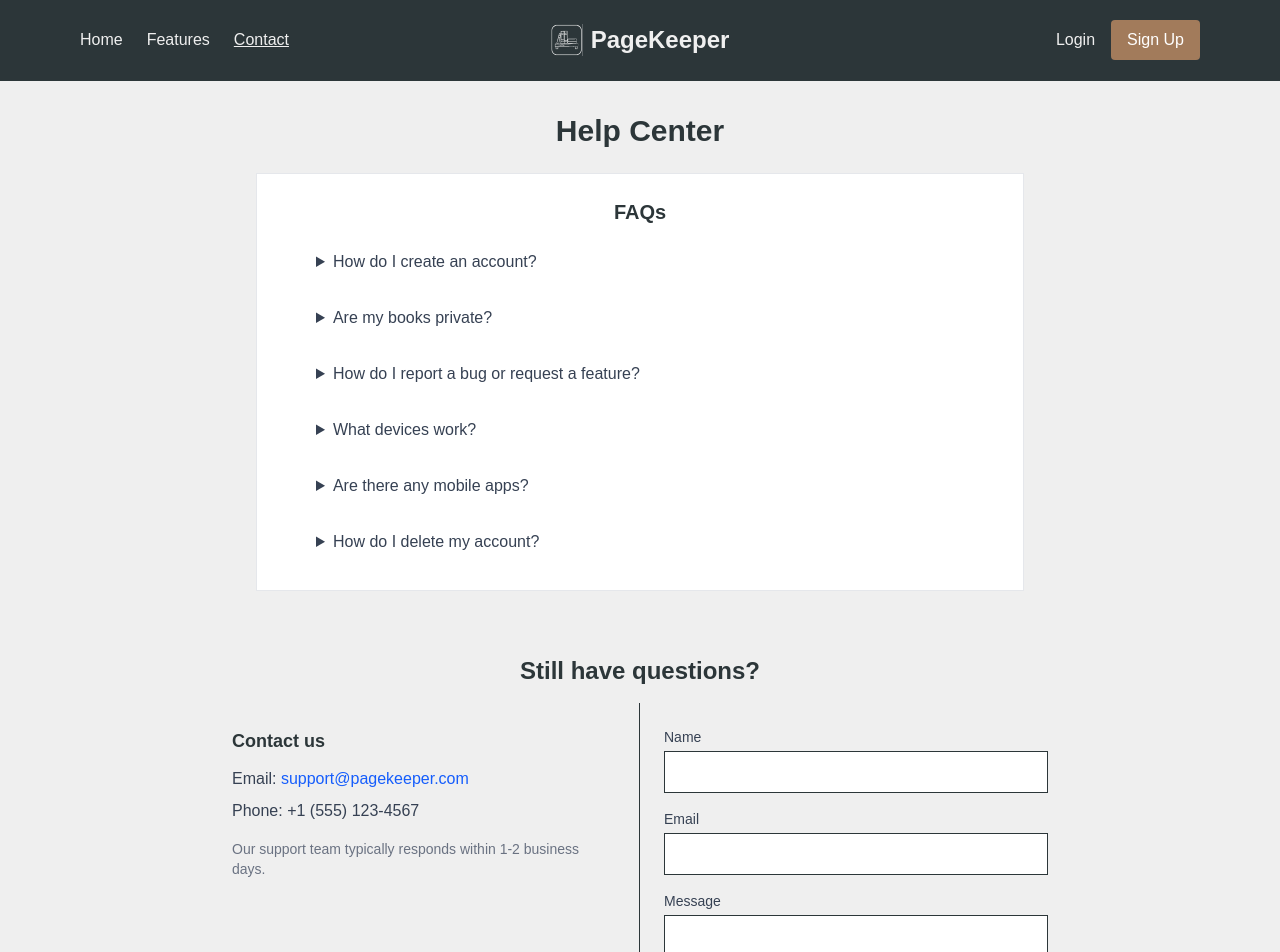
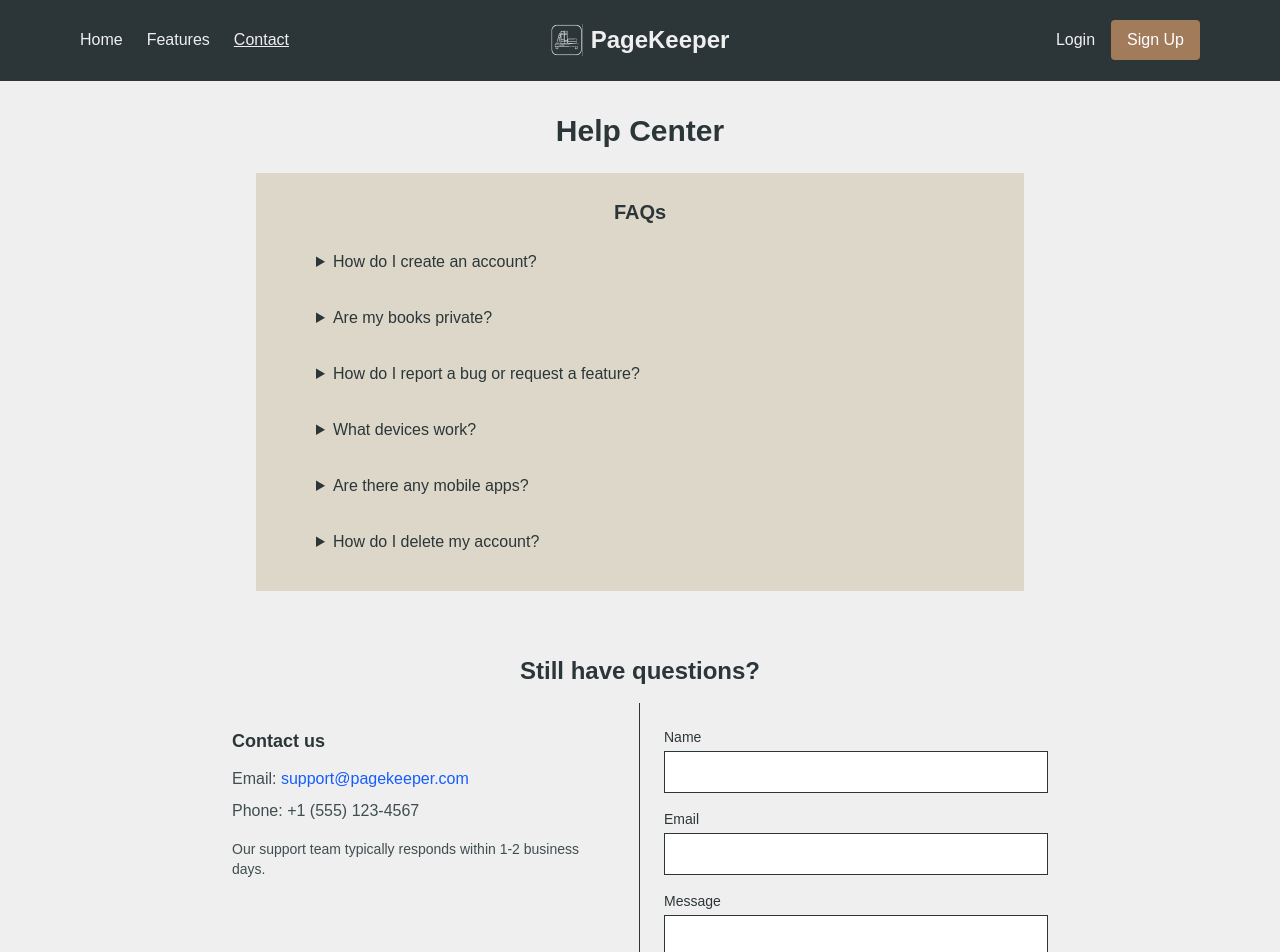
Before and after one commit to patriciaanneu/PageKeeper, a React (Vite) app in the folder frontend/: page /contact in a window 1280 px wide. Shown: the top 952 px of the page. Built offline with nearby package versions, Linux system fonts and the light colour scheme; no server answers.

Commit message:
changed colour palette

```diff
--- a/frontend/src/pages/Contact.jsx
+++ b/frontend/src/pages/Contact.jsx
@@ -8,35 +8,35 @@ export default function Contact(){
         <h1 className='text-3xl font-semibold'>Help Center</h1>
       </header>
 
-      <section className='bg-white border border-gray-200 p-6 mb-6 mx-auto max-w-3xl'>
+      <section className='bg-[#DCD7C9] border border-[#DCD7C9] p-6 mb-6 mx-auto max-w-3xl'>
         <h2 className='text-xl font-semibold mb-3 text-center'>FAQs</h2>
-        <div className='space-y-2 text-gray-700 mx-auto max-w-2xl'>
-          <details className='p-3 rounded hover:bg-gray-50 text-left'>
+        <div className='space-y-2 mx-auto max-w-2xl'>
+          <details className='p-3 rounded hover:bg-[#EFEFEF7A] text-left'>
             <summary className='cursor-pointer font-medium'>How do I create an account?</summary>
             <div className='mt-2 text-sm'>Sign up using your email account, provide basic information and verify your email. You'll be ready to start cataloguing books in minutes.</div>
           </details>
 
-          <details className='p-3 rounded hover:bg-gray-50 text-left'>
+          <details className='p-3 rounded hover:bg-[#EFEFEF7A] text-left'>
             <summary className='cursor-pointer font-medium'>Are my books private?</summary>
             <div className='mt-2 text-sm'>Your book collection remains private. Only you can view and manage your shelves.</div>
           </details>
 
-          <details className='p-3 rounded hover:bg-gray-50 text-left'>
+          <details className='p-3 rounded hover:bg-[#EFEFEF7A] text-left'>
             <summary className='cursor-pointer font-medium'>How do I report a bug or request a feature?</summary>
             <div className='mt-2 text-sm'>Email us at <a className='text-blue-600 hover:underline' href='mailto:you@example.com'>support@pagekeeper.com</a> with details, screenshots, and steps to reproduce.</div>
           </details>
 
-          <details className='p-3 rounded hover:bg-gray-50 text-left'>
+          <details className='p-3 rounded hover:bg-[#EFEFEF7A] text-left'>
             <summary className='cursor-pointer font-medium'>What devices work?</summary>
             <div className='mt-2 text-sm'>PageKeeper runs in modern desktop and mobile browsers — Chrome, Firefox, Edge, and Safari. Mobile and tablet are supported; for the best experience keep your browser up to date.</div>
           </details>
 
-          <details className='p-3 rounded hover:bg-gray-50 text-left'>
+          <details className='p-3 rounded hover:bg-[#EFEFEF7A] text-left'>
             <summary className='cursor-pointer font-medium'>Are there any mobile apps?</summary>
             <div className='text-sm mt-1'>We currently support mobile browsers; native apps are planned for a future release.</div>
           </details>
 
-          <details className='p-3 rounded hover:bg-gray-50 text-left'>
+          <details className='p-3 rounded hover:bg-[#EFEFEF7A] text-left'>
             <summary className='cursor-pointer font-medium'>How do I delete my account?</summary>
             <div className='text-sm mt-1'>Contact support at <a className='text-blue-600 hover:underline' href='mailto:you@example.com'>support@pagekeeper.com</a> with your request.</div>
           </details>
@@ -51,9 +51,9 @@ export default function Contact(){
         <div className='md:flex'>
           <div className='md:w-1/2 p-6 border-b md:border-b-0 md:border-r'>
             <h3 className='text-lg font-semibold'>Contact us</h3>
-            <p className='mt-3 text-gray-700'>Email: <a className='text-blue-600 hover:underline' href='mailto:you@example.com'>support@pagekeeper.com</a></p>
-            <p className='mt-2 text-gray-700'>Phone: +1 (555) 123-4567</p>
-            <p className='mt-4 text-sm text-gray-500'>Our support team typically responds within 1-2 business days.</p>
+            <p className='mt-3 text-[#3F4E4F]'>Email: <a className='text-blue-600 hover:underline' href='mailto:you@example.com'>support@pagekeeper.com</a></p>
+            <p className='mt-2 text-[#3F4E4F]'>Phone: +1 (555) 123-4567</p>
+            <p className='mt-4 text-sm text-[#3F4E4F]'>Our support team typically responds within 1-2 business days.</p>
           </div>
 
           <div className='md:w-1/2 p-6'>
@@ -111,28 +111,28 @@ function ContactForm(){
   return (
     <form onSubmit={handleSubmit} className='space-y-4'>
       <div>
-        <label className='block text-sm font-medium text-gray-700'>Name</label>
+        <label className='block text-sm font-medium'>Name</label>
         <input value={form.name} onChange={handleChange('name')} className='mt-1 block w-full border px-3 py-2 bg-white' required />
       </div>
 
       <div>
-        <label className='block text-sm font-medium text-gray-700'>Email</label>
+        <label className='block text-sm font-medium'>Email</label>
         <input type='email' value={form.email} onChange={handleChange('email')} className='mt-1 block w-full border px-3 py-2 bg-white' required />
       </div>
 
       <div>
-        <label className='block text-sm font-medium text-gray-700'>Message</label>
+        <label className='block text-sm font-medium'>Message</label>
         <textarea value={form.message} onChange={handleChange('message')} rows={5} className='mt-1 block w-full border px-3 py-2 bg-white' required />
       </div>
 
       <div>
-        <button type='submit' disabled={sending} className='bg-[#594A3E] text-white px-4 py-2 rounded hover:opacity-95'>
+        <button type='submit' disabled={sending} className='bg-[#A27B5B] text-white px-4 py-2 rounded hover:opacity-95'>
           {sending ? 'Sending…' : 'Submit'}
         </button>
       </div>
 
-      {success && <p className='text-sm text-green-600'>{success}</p>}
-      {error && <p className='text-sm text-red-600'>{error}</p>}
+      {success && <p className='text-sm text-[#9AA078]'>{success}</p>}
+      {error && <p className='text-sm text-[#632111]'>{error}</p>}
     </form>
   )
 }
--- a/frontend/src/pages/Features.jsx
+++ b/frontend/src/pages/Features.jsx
@@ -57,21 +57,21 @@ export default function Features(){
     <div className='max-w-6xl mx-auto px-4 py-12 space-y-8'>
       <header className='text-center'>
         <h1 className='text-3xl font-semibold'>Discover your reading companion</h1>
-        <p className='mt-2 text-gray-600 py-4'>Explore powerful features designed to help book lovers track, organize, and celebrate their reading journey</p>
+        <p className='mt-2 text-[#3F4E4F] py-4'>Explore powerful features designed to help book lovers track, organize, and celebrate their reading journey</p>
       </header>
 
       <section className='space-y-6'>
         {cards.map((c, idx) => (
-          <article key={c.key} className={`bg-white border border-gray-200 overflow-hidden shadow-sm flex flex-col md:flex-row items-stretch ${idx % 2 === 1 ? 'md:flex-row-reverse' : ''} md:h-64 lg:md:h-120`}>
+          <article key={c.key} className={`bg-[#EFEFEF] border border-[#DCD7C9] overflow-hidden shadow-sm flex flex-col md:flex-row items-stretch ${idx % 2 === 1 ? 'md:flex-row-reverse' : ''} md:h-64 lg:md:h-120`}>
             <div className='md:w-1/2 w-full h-56 md:h-full'>
               <img src={c.img} alt={c.title} className='w-full h-full object-cover' />
             </div>
 
             <div className='md:w-1/2 w-full p-6 flex items-center h-56 md:h-full'>
               <div>
-                <div className='text-sm text-blue-600 font-semibold uppercase tracking-widest mb-2'>{c.tag}</div>
+                <div className='text-sm text-[#A27B5B] font-semibold uppercase tracking-widest mb-2'>{c.tag}</div>
                 <h3 className='text-2xl font-semibold mb-2'>{c.heading}</h3>
-                <p className='text-gray-700'>{c.desc}</p>
+                <p className='text-[#3F4E4F]'>{c.desc}</p>
               </div>
             </div>
           </article>
@@ -81,8 +81,8 @@ export default function Features(){
       <section className='mt-8'>
         <div className='p-8 text-center'>
           <h2 className='text-2xl md:text-3xl font-semibold'>Your reading life starts here</h2>
-          <p className='mt-2 text-gray-600'>Join thousands of book lovers who have transformed their reading experience with PageKeeper</p>
-          <Link to='/register' className='inline-block mt-4 bg-[#594A3E] text-white px-6 py-3 rounded-md hover:opacity-95'>Sign up</Link>
+          <p className='mt-2 text-[#3F4E4F]'>Join thousands of book lovers who have transformed their reading experience with PageKeeper</p>
+          <Link to='/register' className='inline-block mt-4 bg-[#A27B5B] text-white px-6 py-3 rounded-md hover:opacity-95'>Sign up</Link>
         </div>
       </section>
     </div>
--- a/frontend/src/pages/Login.jsx
+++ b/frontend/src/pages/Login.jsx
@@ -28,21 +28,21 @@ export default function Login() {
 
   return (
     <div className='max-w-md mx-auto px-4 py-8'>
-      <form onSubmit={submit} className='bg-white border border-gray-200 p-6 space-y-4'>
+      <form onSubmit={submit} className='bg-[#DCD7C9] border border-[#DCD7C9] p-6 space-y-4 shadow-sm'>
         <h2 className='text-lg font-semibold text-center'>Login</h2>
-        <p className='text-sm text-gray-600 text-center'>Don't have an account? <a href='/register' className='underline'>Sign up</a></p>
+        <p className='text-sm text-[#3F4E4F] text-center'>Don't have an account? <a href='/register' className='underline'>Sign up</a></p>
         <div>
-          <label className='block text-sm text-gray-700 mb-1'>Email</label>
-          <input className='w-full border px-3 py-2' value={email} onChange={e => setEmail(e.target.value)} required />
+          <label className='block text-sm text-[#3F4E4F] mb-1'>Email</label>
+          <input className='w-full border border-[#DCD7C9] px-3 py-2 bg-[#EFEFEF]' value={email} onChange={e => setEmail(e.target.value)} required />
         </div>
         <div>
-          <label className='block text-sm text-gray-700 mb-1'>Password</label>
-          <input className='w-full border px-3 py-2' type='password' value={password} onChange={e => setPassword(e.target.value)} required />
+          <label className='block text-sm text-[#3F4E4F] mb-1'>Password</label>
+          <input className='w-full border border-[#DCD7C9] px-3 py-2 bg-[#EFEFEF]' type='password' value={password} onChange={e => setPassword(e.target.value)} required />
         </div>
         <div>
-          <button className='bg-[#594A3E] text-white px-4 py-2 rounded hover:opacity-95' type='submit'>Login</button>
+          <button className='bg-[#A27B5B] text-white px-4 py-2 rounded hover:opacity-95' type='submit'>Login</button>
         </div>
-        {msg && <p className='text-sm text-red-600'>{msg}</p>}
+        {msg && <p className='text-sm text-[#632111]'>{msg}</p>}
       </form>
     </div>
   )
```
Also changed, not shown: frontend/src/pages/Register.jsx (+12 -12 lines).
